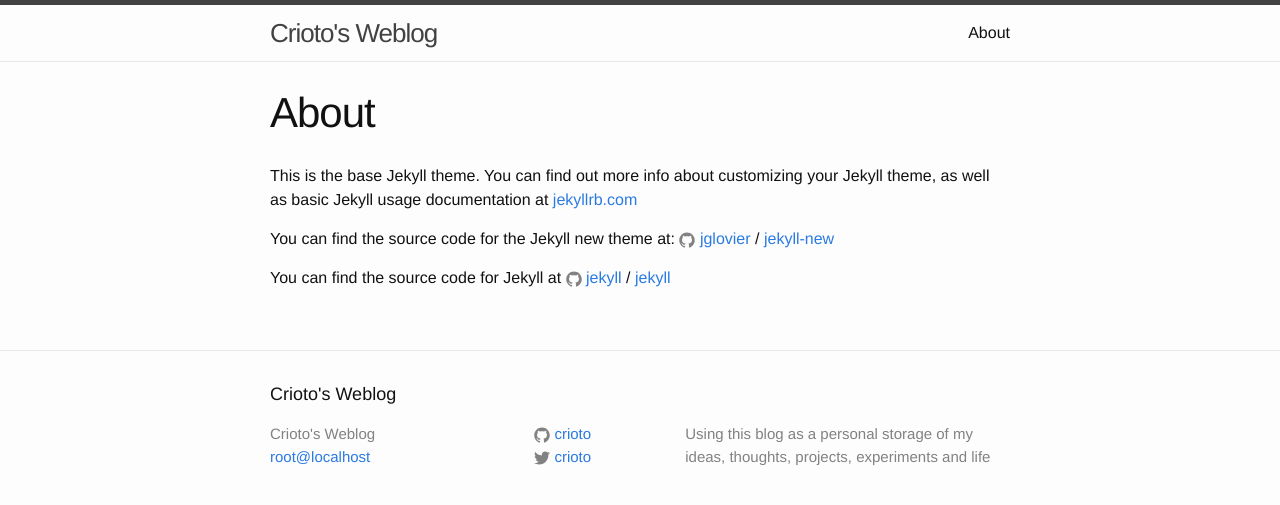
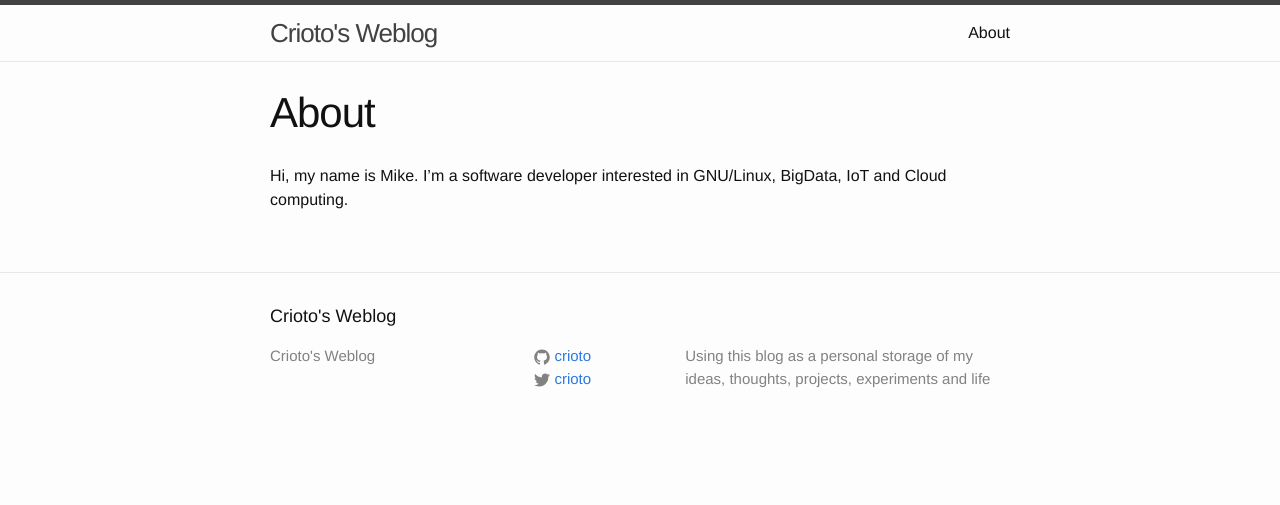
Before and after one commit to crioto/crioto.github.io, a Jekyll site: the page built from about.md, in a window 1280 px wide. Shown: the top 505 px of the page. Built offline with Jekyll 4.4.1, drawn with Linux system fonts in a browser that asks for light colours.

Commit message:
about page updated

```diff
--- a/_config.yml
+++ b/_config.yml
@@ -7,7 +7,7 @@
 
 # Site settings
 title: Crioto's Weblog
-email: root@localhost
+email:
 description: > # this means to ignore newlines until "baseurl:"
     Using this blog as a personal storage of my ideas, thoughts, projects, experiments and life
 baseurl: "" # the subpath of your site, e.g. /blog
--- a/about.md
+++ b/about.md
@@ -4,12 +4,4 @@ title: About
 permalink: /about/
 ---
 
-This is the base Jekyll theme. You can find out more info about customizing your Jekyll theme, as well as basic Jekyll usage documentation at [jekyllrb.com](http://jekyllrb.com/)
-
-You can find the source code for the Jekyll new theme at:
-{% include icon-github.html username="jglovier" %} /
-[jekyll-new](https://github.com/jglovier/jekyll-new)
-
-You can find the source code for Jekyll at
-{% include icon-github.html username="jekyll" %} /
-[jekyll](https://github.com/jekyll/jekyll)
+Hi, my name is Mike. I'm a software developer interested in GNU/Linux, BigData, IoT and Cloud computing.
```
